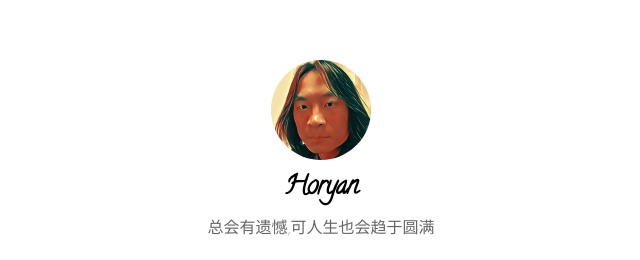
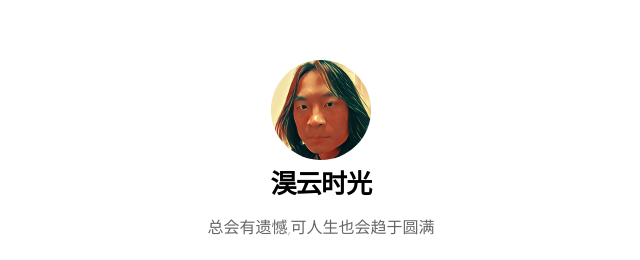
Before and after one commit to gslancer/horyan.github.io, a plain HTML site: page index.html in a window 1280 px wide. Shown: the part 190-450 px from the top of the page, without its empty margins (319-959 px from the left). Drawn offline with Linux system fonts and the light colour scheme; some packages are replaced by stand-ins of ours; a script that the page names is missing.

Commit message:
Update index.html

```diff
--- a/index.html
+++ b/index.html
@@ -87,7 +87,7 @@
     <img src="/images/me.jpg" alt="" />
   </a>
   <h1 class="name" style="font-family: calligraffittiregular">
-    Horyan
+    淏云时光
   </h1>
   <div class="slogan">
     总会有遗憾,可人生也会趋于圆满
```
